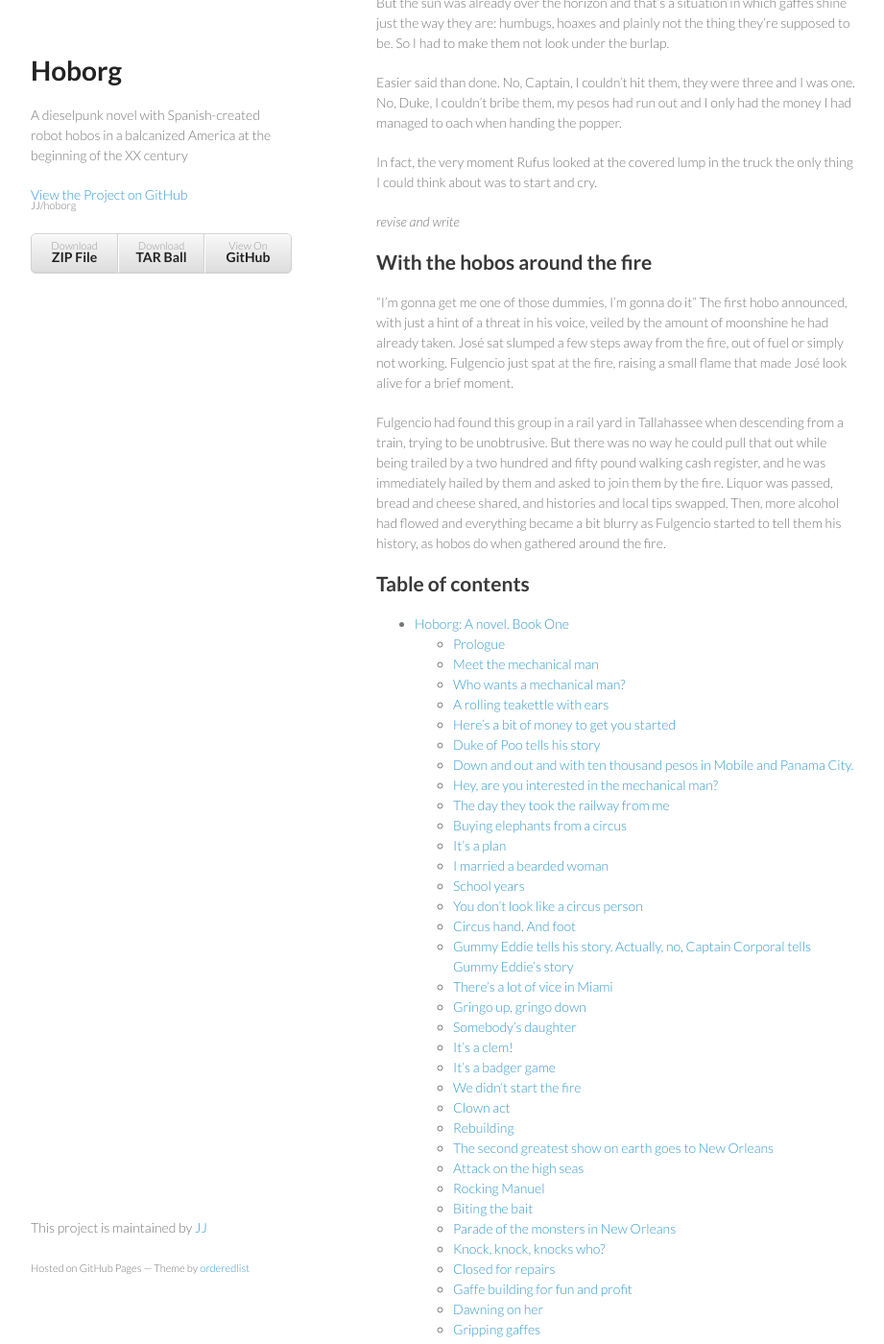
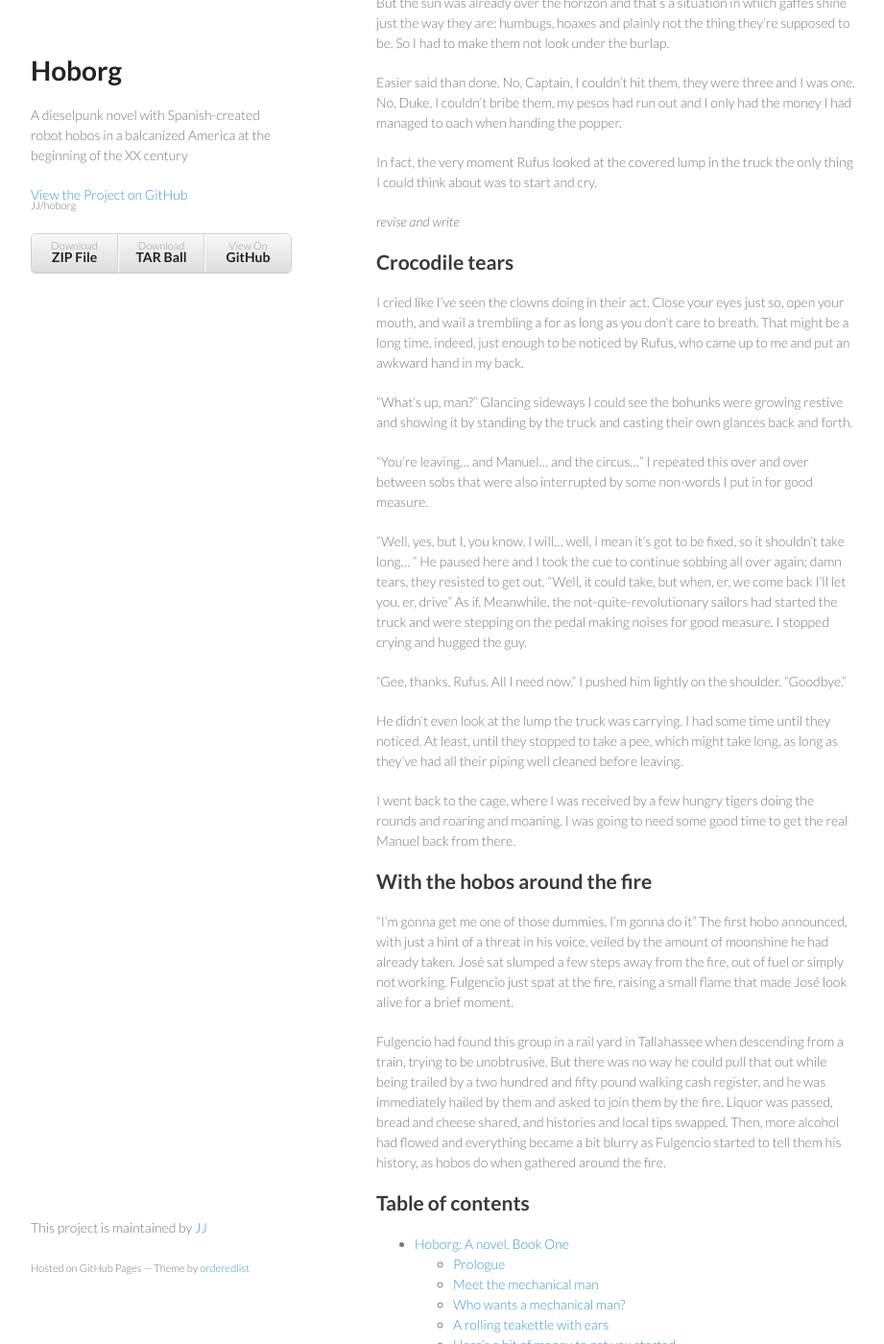
Before and after one commit to JJ/hoborg, a Jekyll site: the page built from text/text.md, in a window 1280 px wide and 1400 px high, scrolled down 37268 px. Shown: the whole window at 96% size, without its empty margins (178-1099 px from the left). Built offline with Jekyll 4.4.1, drawn with Linux system fonts in a browser that asks for light colours.

Commit message:
Sync text/text.md from master to gh-pages

```diff
--- a/text/text.md
+++ b/text/text.md
@@ -2082,7 +2082,42 @@ the only thing I could think about was to start and cry.
 
 *revise and write*
 
-
+Crocodile tears
+-------------------
+
+I cried like I've seen the clowns doing in their act. Close your eyes
+just so, open your mouth, and wail a trembling a for as long as you
+don't care to breath. That might be a long time, indeed, just enough
+to be noticed by Rufus, who came up to me and put an awkward hand in
+my back.
+
+"What's up, man?" Glancing sideways I could see the bohunks were
+growing restive and showing it by standing by the truck and casting
+their own glances back and forth.
+
+"You're leaving... and Manuel... and the circus..." I repeated this
+over and over between sobs that were also interrupted by some
+non-words I put in for good measure.
+
+"Well, yes, but I, you know, I will... well, I mean it's got to be
+fixed, so it shouldn't take long... " He paused here and I took the
+cue to continue sobbing all over again; damn tears, they resisted to
+get out. "Well, it could take, but when, er, we come back I'll let
+you, er, drive" As if.  Meanwhile, the not-quite-revolutionary sailors
+had started the truck and were stepping on the pedal making noises for
+good measure. I stopped crying and hugged the guy.
+
+"Gee, thanks, Rufus. All I need now." I pushed him lightly on the
+shoulder. "Goodbye."
+
+He didn't even look at the lump the truck was carrying. I had some
+time until they noticed. At least, until they stopped to take a pee,
+which might take long, as long as they've had all their piping well
+cleaned before leaving.
+
+I went back to the cage, where I was received by a few hungry tigers
+doing the rounds and roaring and moaning. I was going to need some
+good time to get the real Manuel back from there.
 
 With the hobos around the fire
 --------------
```
